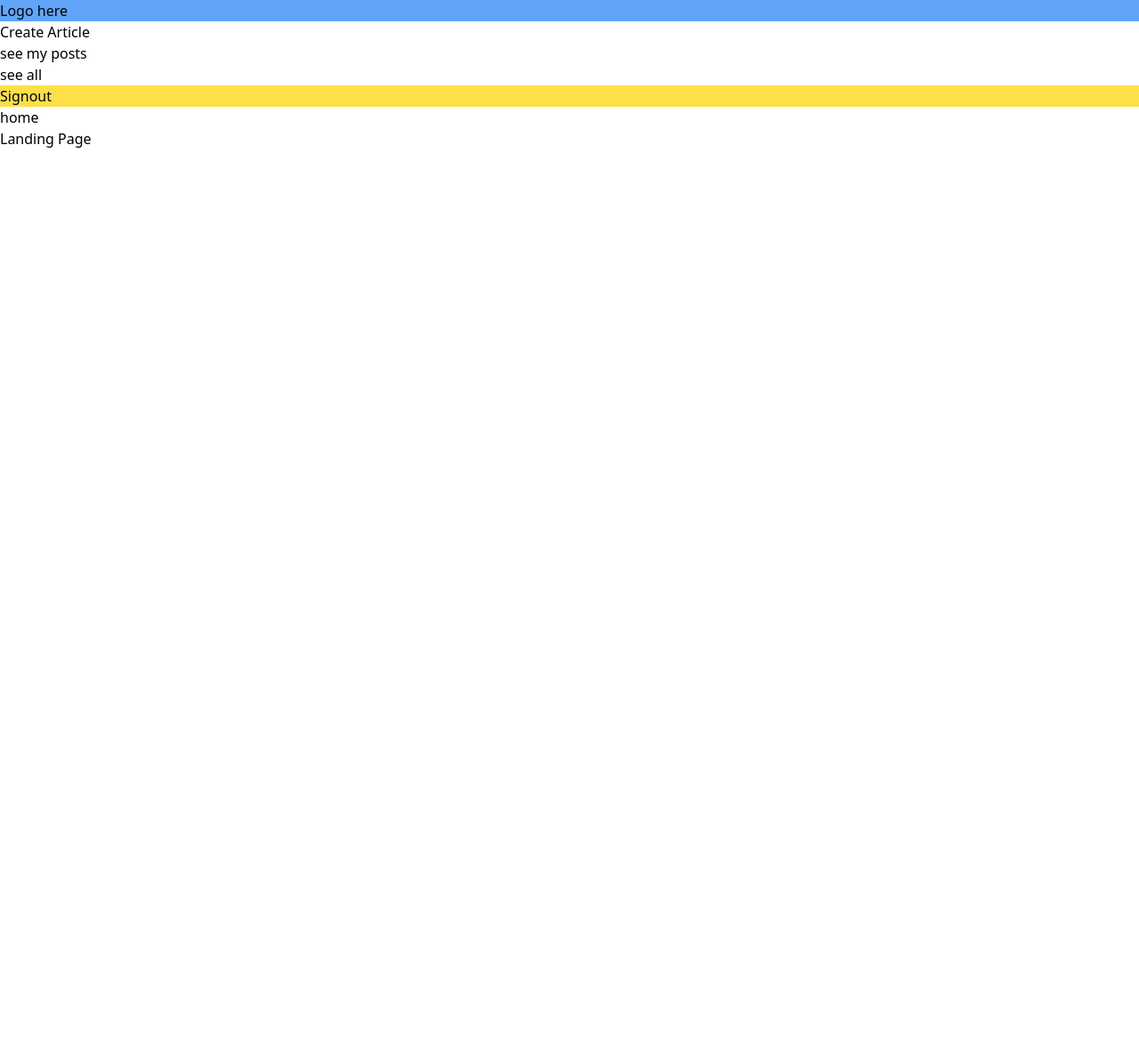
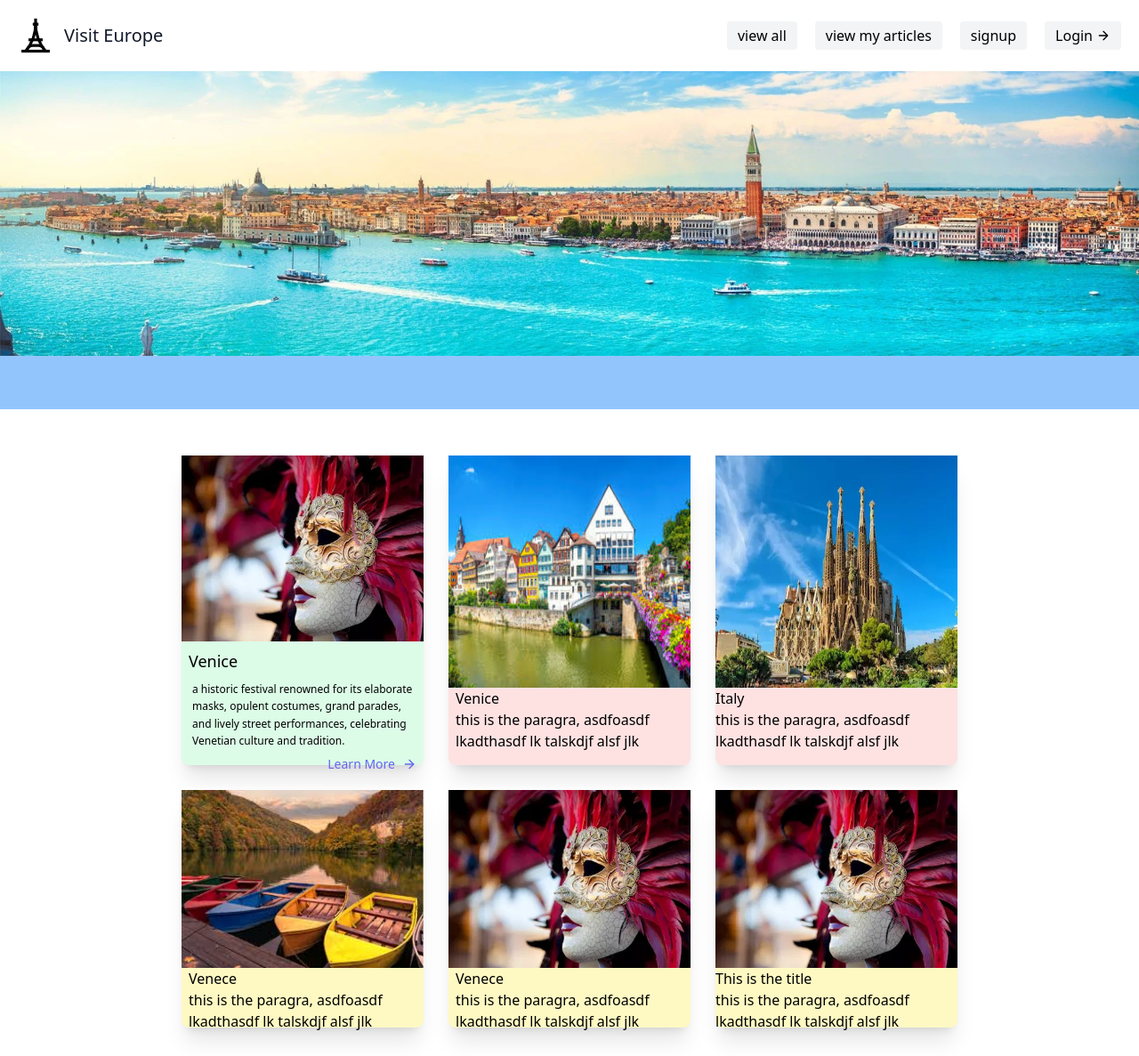
Before and after one commit to sreyesg/visit-europe, a Django app: page / in a window 1280 px wide. Shown: the whole page at 89% size. Before the commit the page ends 166 px from the top, so only its background shows below. Run offline with Django 5.2, Linux system fonts and the light colour scheme; data that the repository does not hold is empty; some libraries are stand-ins or nearby versions.

Commit message:
Add landing page, style and assets

```diff
--- a/main_app/templates/base.html
+++ b/main_app/templates/base.html
@@ -11,20 +11,26 @@
 </head>
 <body>
     <header>
-        <div class="header-logo-container">
-            <p class='bg-blue-400'>Logo here</p>
+        <div class="container mx-auto flex flex-wrap p-5 flex-col md:flex-row items-center">
+          <a class="flex title-font font-medium items-center text-gray-900 mb-4 md:mb-0">
+            <img src="{% static "images/tower.svg" %}" class='h-10 w-10' alt="">
+            {% comment %} <svg xmlns="http://www.w3.org/2000/svg" fill="none" stroke="currentColor" stroke-linecap="round" stroke-linejoin="round" stroke-width="2" class="w-10 h-10 text-white p-2 bg-indigo-500 rounded-full" viewBox="0 0 24 24">
+              <path d="M12 2L2 7l10 5 10-5-10-5zM2 17l10 5 10-5M2 12l10 5 10-5"></path>
+            </svg> {% endcomment %}
+            <span class="ml-3 text-xl">Visit Europe</span>
+          </a>
+          <nav class="md:ml-auto flex flex-wrap items-center text-base justify-center">
+            <a class="mr-5 hover:text-gray-900 inline-flex items-center bg-gray-100 border-0 py-1 px-3 focus:outline-none hover:bg-gray-200 rounded text-base mt-4 md:mt-0">view all</a>
+            <a class="mr-5 hover:text-gray-900 inline-flex items-center bg-gray-100 border-0 py-1 px-3 focus:outline-none hover:bg-gray-200 rounded text-base mt-4 md:mt-0">view my articles</a>
+            <a class="mr-5 hover:text-gray-900 inline-flex items-center bg-gray-100 border-0 py-1 px-3 focus:outline-none hover:bg-gray-200 rounded text-base mt-4 md:mt-0">signup</a>
+          </nav>
+          <button class="inline-flex items-center bg-gray-100 border-0 py-1 px-3 focus:outline-none hover:bg-gray-200 rounded text-base mt-4 md:mt-0">Login
+            <svg fill="none" stroke="currentColor" stroke-linecap="round" stroke-linejoin="round" stroke-width="2" class="w-4 h-4 ml-1" viewBox="0 0 24 24">
+              <path d="M5 12h14M12 5l7 7-7 7"></path>
+            </svg>
+          </button>
         </div>
-        <nav>
-            <ul>
-                <li>
-                    <a href="{% url "article_create" %}">Create Article</a>
-                </li>
-                <li>see my posts</li>
-                <li><a href="{% url "landing" %}">see all</a></li>
-                <li class='bg-yellow-300'>Signout</li>
-                <li>home</li>
-            </ul>
-        </nav>
+
     </header>
     <main>
         {% block content %}
--- a/main_app/templates/landing.html
+++ b/main_app/templates/landing.html
@@ -1,4 +1,90 @@
 {% extends "base.html" %}
+{% load static %}
+{% load static tailwind_tags %}
+
+{% block head %}
+{% endblock %}
+
+{% block content %}
+    <section class='bg-blue-300 w-full min-h-[380px]'>
+        <img src="{% static 'images/EuroLand.jpg' %}" class='object-cover' alt="">
+    </section>
+    <section class=" py-5">
+        <div class="grid grid-cols-1 lg:grid-cols-3 gap-7 p-3  mx-[15%] mt-5 min-h-[500px]">
+            <div class="bg-green-100 rounded-lg shadow-xl">
+                <img src="{% static "images/carnival.jpg" %}" class='h-[60%] w-full object-cover' alt="" >
+                <h1 class='px-2 text-lg mb-2 mt-2'>Venice</h1>
+                <p class='text-xs px-3 leading-relaxed'>a historic festival renowned for its elaborate masks, opulent costumes, grand parades,
+                    and lively street performances, celebrating Venetian culture and tradition.</p>
+                <div class="text-indigo-500 text-sm">
+                    <a href="" class='flex justify-end items-center'>Learn More
+                        <svg class="w-4 h-4 m-2" viewBox="0 0 24 24" stroke="currentColor" stroke-width="2" fill="none" stroke-linecap="round" stroke-linejoin="round">
+                            <path d="M5 12h14"></path>
+                            <path d="M12 5l7 7-7 7"></path>
+                          </svg>
+                    </a>
+
+                </div>
+            </div>
+            <div class="bg-red-100 rounded-lg shadow-xl">
+                <img src="{% static "images/houses.jpeg" %}" alt="" class='h-3/4 w-full object-center'>
+                <h1 class='px-2'>Venice</h1>
+                <p class='px-2'>this is the paragra, asdfoasdf lkadthasdf lk talskdjf alsf jlk</p>
+
+            </div>
+            <div class="bg-red-100 rounded-lg shadow-xl">
+                <img src="{% static "images/church.jpg" %}" alt="" class='h-3/4 w-full object-center'>
+                <h1>Italy</h1>
+                <p>this is the paragra, asdfoasdf lkadthasdf lk talskdjf alsf jlk</p>
+            </div>
+            <div class="bg-yellow-100 rounded-lg shadow-xl">
+                <img src="{% static "images/boats.jpeg" %}" alt="" class='h-3/4 w-full object-center'>
+                <h1 class='px-2'>Venece</h1>
+                <p class='px-2'>this is the paragra, asdfoasdf lkadthasdf lk talskdjf alsf jlk</p>
+            </div>
+            <div class="bg-yellow-100 rounded-lg shadow-xl">
+                <img src="{% static "images/carnival.jpg" %}" alt="" class='h-3/4 w-full object-center'>
+                <h1 class='px-2'>Venece</h1>
+                <p class='px-2'>this is the paragra, asdfoasdf lkadthasdf lk talskdjf alsf jlk</p>
+            </div>
+
+
+            <div class="bg-yellow-100 rounded-lg shadow-xl">
+                <img src="{% static "images/carnival.jpg" %}" class='h-3/4 w-full object-center' alt="">
+                <h1>This is the title</h1>
+                <p>this is the paragra, asdfoasdf lkadthasdf lk talskdjf alsf jlk</p>
+            </div>
+
+
+        </div>
+    </section>
+
+
+{% endblock %}
+
+
+
+
+
+
+
+
+
+
+
+
+
+
+
+
+
+
+
+
+
+
+
+{% comment %} {% extends "base.html" %}
 {% load static %}
 {% block head %}
 {% endblock %}
@@ -16,4 +102,4 @@
 
 {% endfor %}
 
-{% endblock %}
+{% endblock %} {% endcomment %}
--- a/theme/static/css/dist/styles.css
+++ b/theme/static/css/dist/styles.css
@@ -787,9 +787,50 @@ select {
   position: static;
 }
 
+.m-2 {
+  margin: 0.5rem;
+}
+
 .mx-auto {
   margin-left: auto;
   margin-right: auto;
+}
+
+.mx-\[15\%\] {
+  margin-left: 15%;
+  margin-right: 15%;
+}
+
+.mb-4 {
+  margin-bottom: 1rem;
+}
+
+.ml-1 {
+  margin-left: 0.25rem;
+}
+
+.ml-3 {
+  margin-left: 0.75rem;
+}
+
+.mr-5 {
+  margin-right: 1.25rem;
+}
+
+.mt-4 {
+  margin-top: 1rem;
+}
+
+.mb-2 {
+  margin-bottom: 0.5rem;
+}
+
+.mt-2 {
+  margin-top: 0.5rem;
+}
+
+.mt-5 {
+  margin-top: 1.25rem;
 }
 
 .block {
@@ -800,20 +841,100 @@ select {
   display: flex;
 }
 
+.inline-flex {
+  display: inline-flex;
+}
+
 .table {
   display: table;
+}
+
+.grid {
+  display: grid;
 }
 
 .h-screen {
   height: 100vh;
 }
 
+.h-10 {
+  height: 2.5rem;
+}
+
+.h-4 {
+  height: 1rem;
+}
+
+.h-3\/4 {
+  height: 75%;
+}
+
+.h-\[60\%\] {
+  height: 60%;
+}
+
+.min-h-\[380px\] {
+  min-height: 380px;
+}
+
+.min-h-\[500px\] {
+  min-height: 500px;
+}
+
+.w-10 {
+  width: 2.5rem;
+}
+
+.w-4 {
+  width: 1rem;
+}
+
+.w-full {
+  width: 100%;
+}
+
+.grid-cols-1 {
+  grid-template-columns: repeat(1, minmax(0, 1fr));
+}
+
+.flex-col {
+  flex-direction: column;
+}
+
+.flex-wrap {
+  flex-wrap: wrap;
+}
+
 .items-center {
   align-items: center;
 }
 
+.justify-end {
+  justify-content: flex-end;
+}
+
 .justify-center {
   justify-content: center;
+}
+
+.gap-7 {
+  gap: 1.75rem;
+}
+
+.rounded {
+  border-radius: 0.25rem;
+}
+
+.rounded-full {
+  border-radius: 9999px;
+}
+
+.rounded-lg {
+  border-radius: 0.5rem;
+}
+
+.border-0 {
+  border-width: 0px;
 }
 
 .bg-blue-400 {
@@ -831,6 +952,78 @@ select {
   background-color: rgb(253 224 71 / var(--tw-bg-opacity, 1));
 }
 
+.bg-gray-100 {
+  --tw-bg-opacity: 1;
+  background-color: rgb(243 244 246 / var(--tw-bg-opacity, 1));
+}
+
+.bg-indigo-500 {
+  --tw-bg-opacity: 1;
+  background-color: rgb(99 102 241 / var(--tw-bg-opacity, 1));
+}
+
+.bg-blue-300 {
+  --tw-bg-opacity: 1;
+  background-color: rgb(147 197 253 / var(--tw-bg-opacity, 1));
+}
+
+.bg-green-100 {
+  --tw-bg-opacity: 1;
+  background-color: rgb(220 252 231 / var(--tw-bg-opacity, 1));
+}
+
+.bg-red-100 {
+  --tw-bg-opacity: 1;
+  background-color: rgb(254 226 226 / var(--tw-bg-opacity, 1));
+}
+
+.bg-yellow-100 {
+  --tw-bg-opacity: 1;
+  background-color: rgb(254 249 195 / var(--tw-bg-opacity, 1));
+}
+
+.object-cover {
+  -o-object-fit: cover;
+     object-fit: cover;
+}
+
+.object-center {
+  -o-object-position: center;
+     object-position: center;
+}
+
+.p-2 {
+  padding: 0.5rem;
+}
+
+.p-5 {
+  padding: 1.25rem;
+}
+
+.p-3 {
+  padding: 0.75rem;
+}
+
+.px-3 {
+  padding-left: 0.75rem;
+  padding-right: 0.75rem;
+}
+
+.py-1 {
+  padding-top: 0.25rem;
+  padding-bottom: 0.25rem;
+}
+
+.px-2 {
+  padding-left: 0.5rem;
+  padding-right: 0.5rem;
+}
+
+.py-5 {
+  padding-top: 1.25rem;
+  padding-bottom: 1.25rem;
+}
+
 .font-serif {
   font-family: ui-serif, Georgia, Cambria, "Times New Roman", Times, serif;
 }
@@ -840,10 +1033,103 @@ select {
   line-height: 1;
 }
 
+.text-base {
+  font-size: 1rem;
+  line-height: 1.5rem;
+}
+
+.text-xl {
+  font-size: 1.25rem;
+  line-height: 1.75rem;
+}
+
+.text-lg {
+  font-size: 1.125rem;
+  line-height: 1.75rem;
+}
+
+.text-sm {
+  font-size: 0.875rem;
+  line-height: 1.25rem;
+}
+
+.text-xs {
+  font-size: 0.75rem;
+  line-height: 1rem;
+}
+
+.font-medium {
+  font-weight: 500;
+}
+
 .leading-normal {
   line-height: 1.5;
+}
+
+.leading-relaxed {
+  line-height: 1.625;
 }
 
 .tracking-normal {
   letter-spacing: 0em;
 }
+
+.text-gray-900 {
+  --tw-text-opacity: 1;
+  color: rgb(17 24 39 / var(--tw-text-opacity, 1));
+}
+
+.text-white {
+  --tw-text-opacity: 1;
+  color: rgb(255 255 255 / var(--tw-text-opacity, 1));
+}
+
+.text-indigo-500 {
+  --tw-text-opacity: 1;
+  color: rgb(99 102 241 / var(--tw-text-opacity, 1));
+}
+
+.shadow-xl {
+  --tw-shadow: 0 20px 25px -5px rgb(0 0 0 / 0.1), 0 8px 10px -6px rgb(0 0 0 / 0.1);
+  --tw-shadow-colored: 0 20px 25px -5px var(--tw-shadow-color), 0 8px 10px -6px var(--tw-shadow-color);
+  box-shadow: var(--tw-ring-offset-shadow, 0 0 #0000), var(--tw-ring-shadow, 0 0 #0000), var(--tw-shadow);
+}
+
+.hover\:bg-gray-200:hover {
+  --tw-bg-opacity: 1;
+  background-color: rgb(229 231 235 / var(--tw-bg-opacity, 1));
+}
+
+.hover\:text-gray-900:hover {
+  --tw-text-opacity: 1;
+  color: rgb(17 24 39 / var(--tw-text-opacity, 1));
+}
+
+.focus\:outline-none:focus {
+  outline: 2px solid transparent;
+  outline-offset: 2px;
+}
+
+@media (min-width: 768px) {
+  .md\:mb-0 {
+    margin-bottom: 0px;
+  }
+
+  .md\:ml-auto {
+    margin-left: auto;
+  }
+
+  .md\:mt-0 {
+    margin-top: 0px;
+  }
+
+  .md\:flex-row {
+    flex-direction: row;
+  }
+}
+
+@media (min-width: 1024px) {
+  .lg\:grid-cols-3 {
+    grid-template-columns: repeat(3, minmax(0, 1fr));
+  }
+}
```
